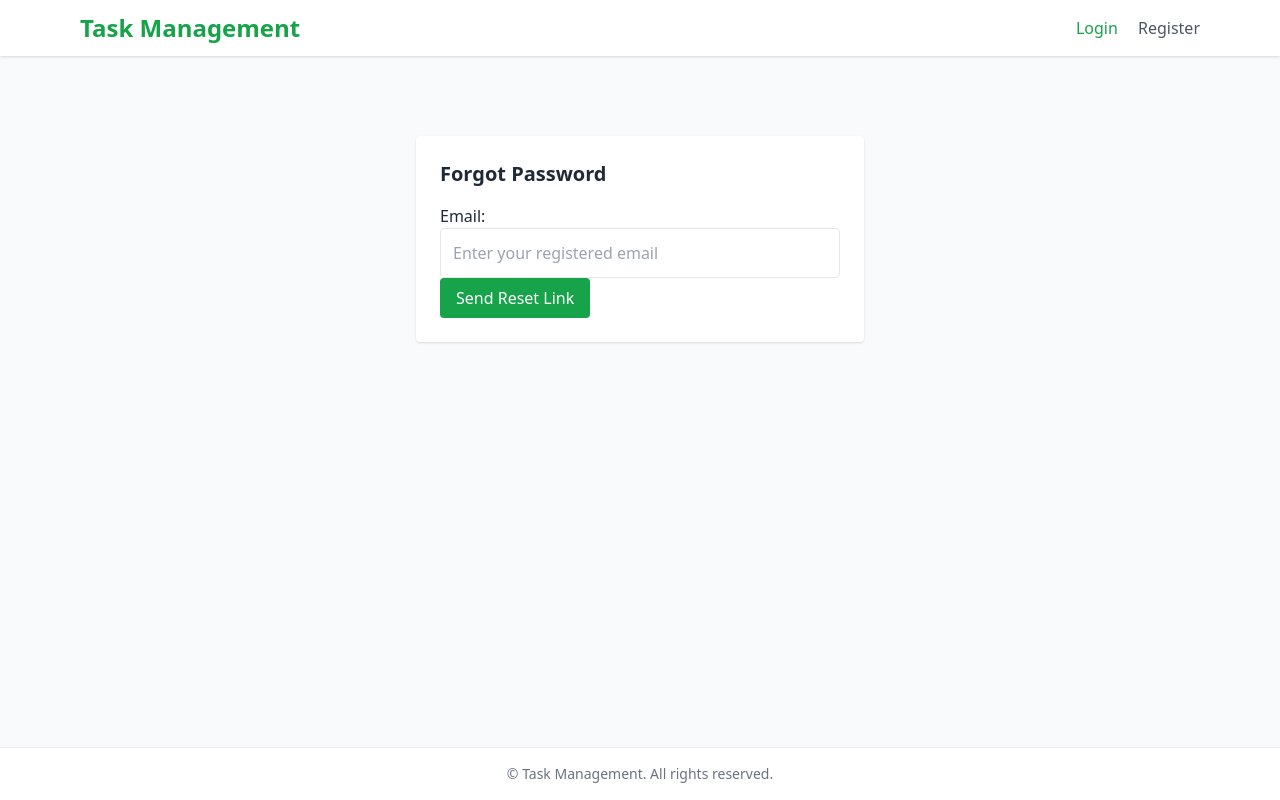
After one commit to MoumitaBanikWebguru/TaskManagement, a Django app: page /forgot-password/ in a window 1280 px wide. The commit adds this page. Run offline with Django 4.2, Linux system fonts and the light colour scheme; some libraries are stand-ins or nearby versions.

Commit message:
reset password

```diff
--- a/task_management_system_app/forms.py
+++ b/task_management_system_app/forms.py
@@ -68,3 +68,25 @@ class TaskFileForm(forms.ModelForm):
     class Meta:
         model = TaskFile
         fields = ['file']
+
+class ForgotPasswordForm(forms.Form):
+    email = forms.EmailField(label="Email", widget=forms.EmailInput(attrs={
+        "placeholder": "Enter your registered email",
+        "class": "border rounded p-3 w-full"
+    }))
+
+class ResetPasswordForm(forms.Form):
+    new_password = forms.CharField(
+        label="New Password",
+        widget=forms.PasswordInput(attrs={"placeholder": "Enter new password", "class": "border rounded p-3 w-full"})
+    )
+    confirm_password = forms.CharField(
+        label="Confirm Password",
+        widget=forms.PasswordInput(attrs={"placeholder": "Confirm new password", "class": "border rounded p-3 w-full"})
+    )
+
+    def clean(self):
+        cleaned_data = super().clean()
+        if cleaned_data.get("new_password") != cleaned_data.get("confirm_password"):
+            raise forms.ValidationError("Passwords do not match.")
+        return cleaned_data
--- a/task_management_system_app/urls.py
+++ b/task_management_system_app/urls.py
@@ -18,4 +18,7 @@ urlpatterns = [
     path('<int:pk>/delete/', views.task_delete, name='task_delete'),
     path('verify/<uuid:token>/', views.verify_email, name='verify_email'),
 
+    path('forgot-password/', views.forgot_password_view, name='forgot_password'),
+    path('reset-password/<uuid:token>/', views.reset_password_view, name='reset_password'),
+
 ] + static(settings.MEDIA_URL, document_root=settings.MEDIA_ROOT)
--- a/task_management_system_app/views.py
+++ b/task_management_system_app/views.py
@@ -11,6 +11,8 @@ from django.utils.html import strip_tags
 from datetime import timedelta
 from django.utils import timezone
 from django.conf import settings
+from django.core.mail import send_mail
+from django.contrib.auth.hashers import make_password
 
 
 def home_view(request):
@@ -97,21 +99,44 @@ def register_view(request):
 def verify_email(request, token):
     token_obj = get_object_or_404(EmailVerification, token=token)
 
+    # 1️⃣ Check expiry
     if token_obj.is_expired():
         messages.error(request, "Verification link has expired. Please register again.")
         token_obj.delete()
         return redirect('register_view')
 
+    # 2️⃣ Activate user
     user = token_obj.user
     user.is_active = True
     user.save()
 
+    # 3️⃣ Mark token as verified
     token_obj.is_verified = True
     token_obj.save()
 
+    # 4️⃣ Send welcome email using send_mail()
+    try:
+        subject = "Welcome to Task Management!"
+        message = (
+            f"Hi {user.username},\n\n"
+            "🎉 Your email has been successfully verified!\n\n"
+            "Welcome to Task Management — you can now log in and start organizing your work.\n\n"
+            "Login here: http://127.0.0.1:8000/login/\n\n"
+            "Best regards,\n"
+            "The Task Management Team"
+        )
+        from_email = settings.DEFAULT_FROM_EMAIL
+        recipient_list = [user.email]
+
+        send_mail(subject, message, from_email, recipient_list, fail_silently=False)
+        print(f"✅ Welcome email sent to {user.email}")
+
+    except Exception as e:
+        print("⚠️ Error sending welcome email:", e)
+
+    # 5️⃣ Show success message & redirect
     messages.success(request, "Email verified successfully! You can now log in.")
     return redirect('login_view')
-
 
 def login_view(request):
     """Custom login using username and password with email verification check"""
@@ -266,3 +291,69 @@ def task_delete(request, pk):
     task.delete()
     messages.success(request, "Task deleted successfully.")
     return redirect('task_list')
+
+
+# 1️⃣ Forgot Password View
+def forgot_password_view(request):
+    if request.method == "POST":
+        form = ForgotPasswordForm(request.POST)
+        if form.is_valid():
+            email = form.cleaned_data['email']
+            user = User.objects.filter(email=email).first()
+
+            if user:
+                token = PasswordResetToken.objects.create(user=user)
+                reset_link = request.build_absolute_uri(
+                    reverse('reset_password', args=[str(token.token)])
+                )
+
+                # Render HTML email
+                context = {'user': user, 'reset_link': reset_link}
+                html_content = render_to_string('emails/reset_password.html', context)
+                text_content = strip_tags(html_content)
+
+                subject = "Reset your password - Task Management"
+                email_msg = EmailMultiAlternatives(
+                    subject, text_content, settings.DEFAULT_FROM_EMAIL, [email]
+                )
+                email_msg.attach_alternative(html_content, "text/html")
+                email_msg.send()
+
+                messages.success(request, "Password reset link has been sent to your email.")
+                return redirect('login_view')
+            else:
+                messages.error(request, "No user found with this email.")
+    else:
+        form = ForgotPasswordForm()
+
+    return render(request, 'forgot_password.html', {'form': form})
+
+
+# 2️⃣ Reset Password View
+def reset_password_view(request, token):
+    try:
+        reset_token = PasswordResetToken.objects.get(token=token)
+    except PasswordResetToken.DoesNotExist:
+        messages.error(request, "Invalid or expired reset link.")
+        return redirect('forgot_password')
+
+    if reset_token.is_expired() or reset_token.is_used:
+        messages.error(request, "Reset link expired or already used.")
+        return redirect('forgot_password')
+
+    if request.method == "POST":
+        form = ResetPasswordForm(request.POST)
+        if form.is_valid():
+            new_password = form.cleaned_data['new_password']
+            reset_token.user.password = make_password(new_password)
+            reset_token.user.save()
+
+            reset_token.is_used = True
+            reset_token.save()
+
+            messages.success(request, "Password reset successful! You can now log in.")
+            return redirect('login_view')
+    else:
+        form = ResetPasswordForm()
+
+    return render(request, 'reset_password.html', {'form': form})
--- /dev/null
+++ b/templates/forgot_password.html
@@ -0,0 +1,12 @@
+{% extends "base.html" %}
+{% block title %}Forgot Password{% endblock %}
+{% block content %}
+<div class="max-w-md mx-auto mt-10 bg-white p-6 shadow rounded">
+  <h2 class="text-xl font-semibold mb-4">Forgot Password</h2>
+  <form method="POST">
+    {% csrf_token %}
+    {{ form.as_p }}
+    <button type="submit" class="bg-green-600 text-white px-4 py-2 rounded">Send Reset Link</button>
+  </form>
+</div>
+{% endblock %}
--- a/templates/login.html
+++ b/templates/login.html
@@ -29,5 +29,11 @@
     Don’t have an account?
     <a href="{% url 'register_view' %}" class="text-green-600 hover:underline">Register here</a>.
   </p>
+  <p class="text-sm text-gray-600 mt-3">
+    <a href="{% url 'forgot_password' %}" class="text-green-600 hover:underline">
+      Forgot your password?
+    </a>
+  </p>
+
 </div>
 {% endblock %}
```
Also changed, not shown: task_management_system_app/models.py (+20 -0 lines), templates/emails/reset_password.html (added, +19 -0 lines), templates/reset_password.html (added, +12 -0 lines), task_management_system_app/migrations/0006_passwordresettoken.py (added).
